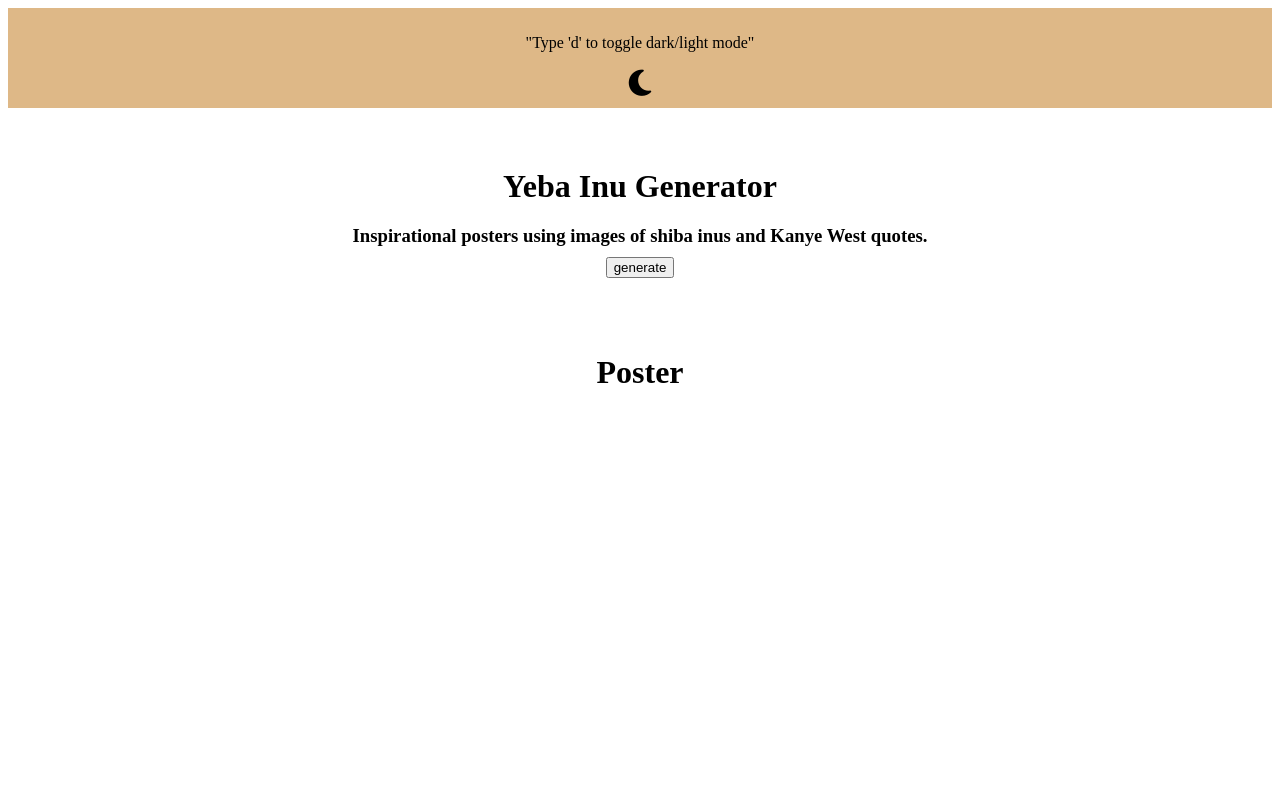
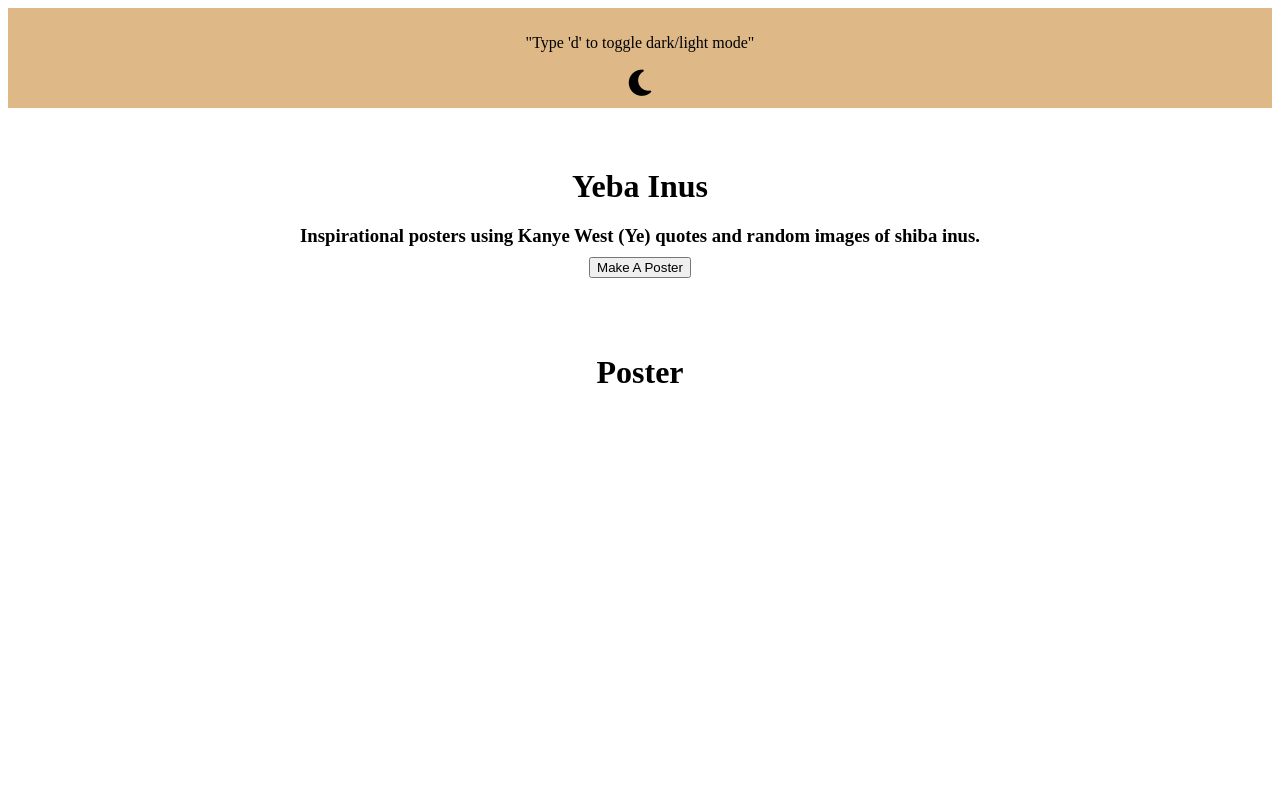
Before and after one commit to silvershel/phase-1-final-project, a plain HTML site: page index.html in a window 1280 px wide. Shown: the top 800 px of the page. Drawn offline with Linux system fonts and the light colour scheme.

Commit message:
updated files

```diff
--- a/index.html
+++ b/index.html
@@ -19,11 +19,11 @@
 </div>
 
   <div id='main'>
-    <h1>Yeba Inu Generator</h1>
-    <h3>Inspirational posters using images of shiba inus and Kanye West quotes.</h3>
+    <h1>Yeba Inus</h1>
+    <h3>Inspirational posters using Kanye West (Ye) quotes and random images of shiba inus.</h3>
 
     <form id='form'>
-      <input id='submit' type='submit' value="generate"/>
+      <input id='submit' type='submit' value="Make A Poster"/>
     </form>
   </div>
 
--- a/style.css
+++ b/style.css
@@ -1,15 +1,7 @@
 /* HEADERS */
-h1 {
+h1, h2, h3 {
     margin: 10;
     text-align: center;
-}
-
-h2 {
-    margin: 10;
-}
-
-h3 {
-    margin: 10;
 }
 
 i {
```
